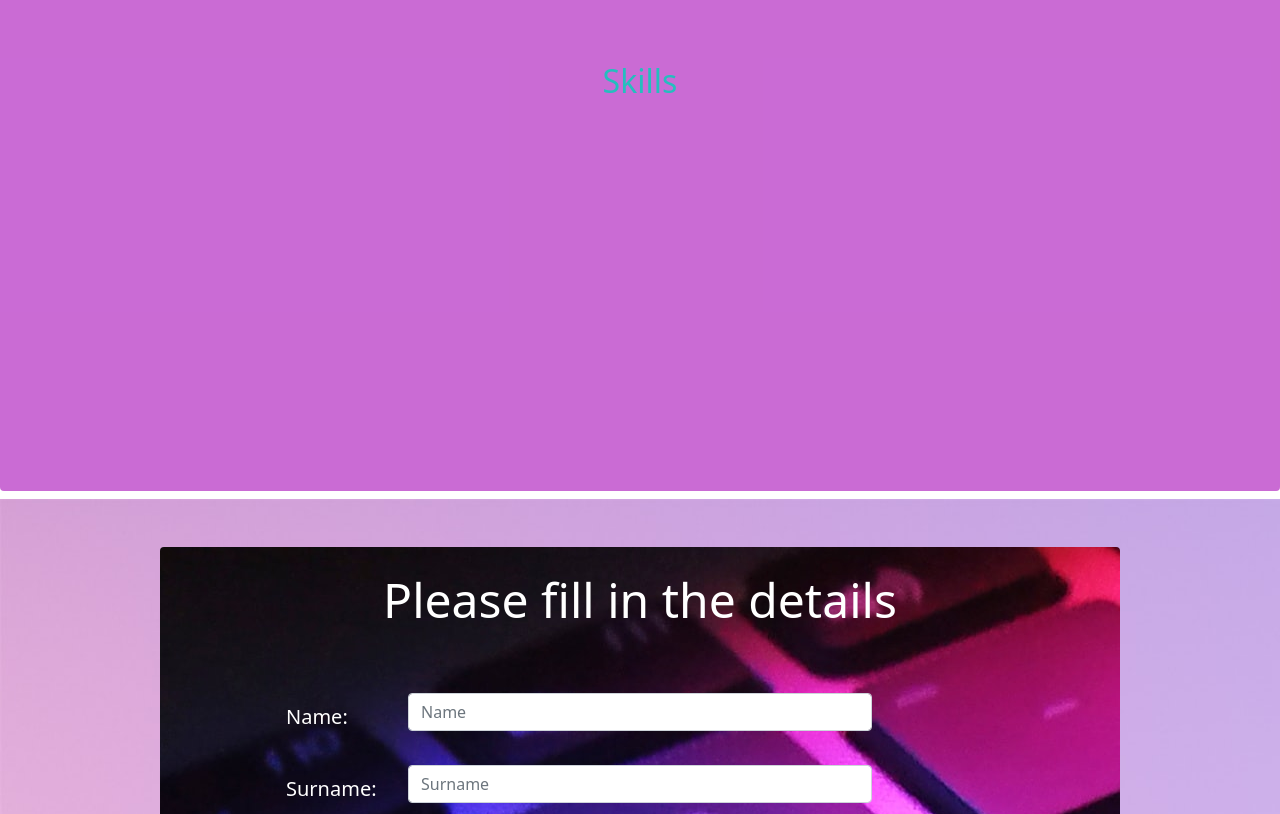
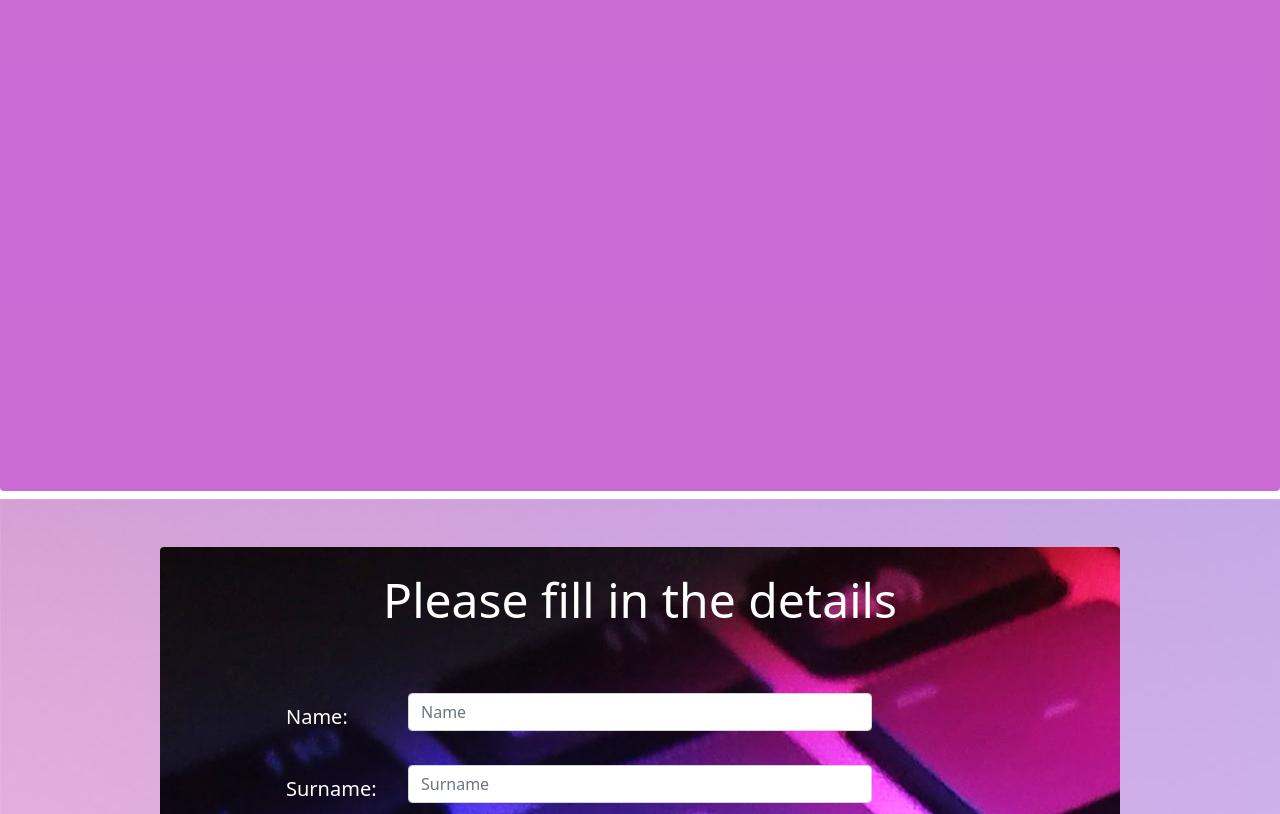
Before and after one commit to Elignobis/websiteBootstrap, a plain HTML site: page index.html in a window 1280 px wide. Shown: the part 1213-2027 px from the top of the page. Drawn offline with nearby package versions, Linux system fonts and the light colour scheme; files whose address does not match are found by name.

Commit message:
removal of unnecessary section

```diff
--- a/index.html
+++ b/index.html
@@ -62,7 +62,6 @@
                         </p>
                     </div>
                 </div>
-                <h2 class="text-center py-5" style="color: rgb(37, 190, 190);">Skills</h2>
             </section>
 
 
```
